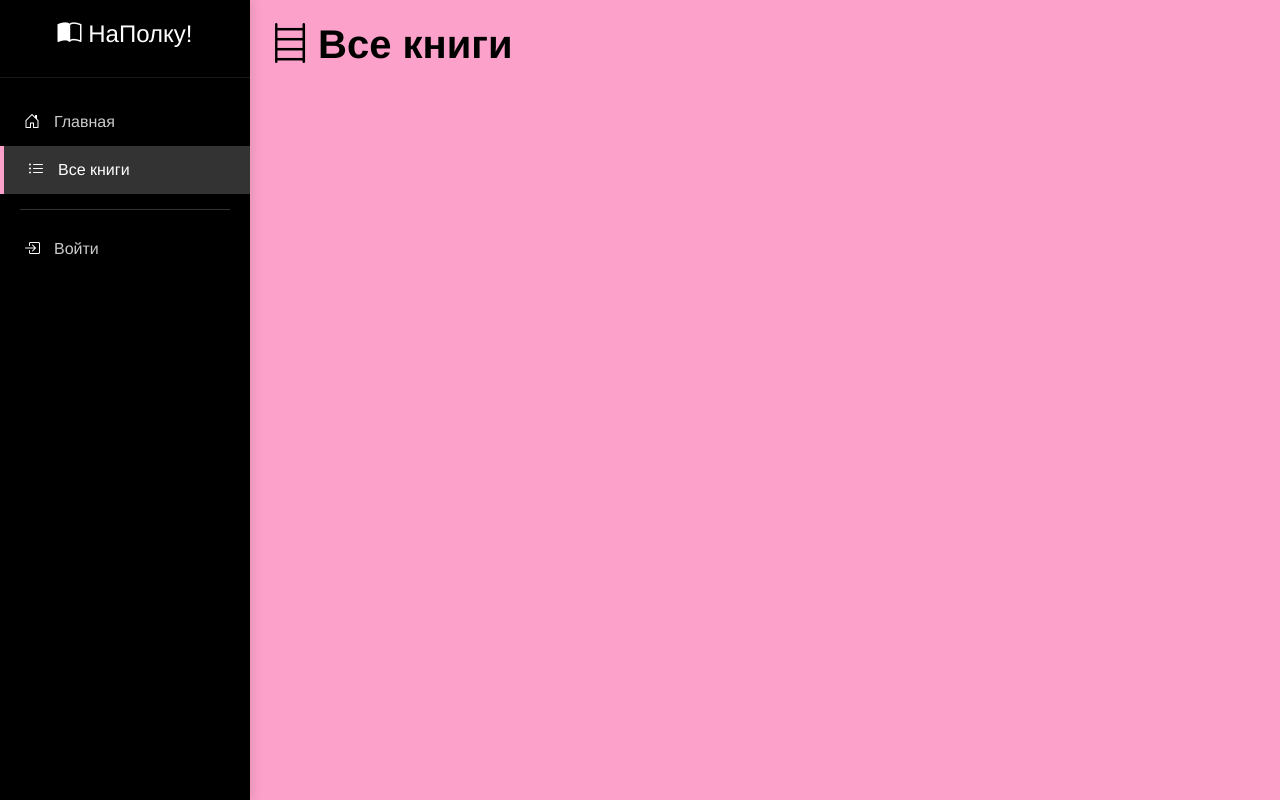
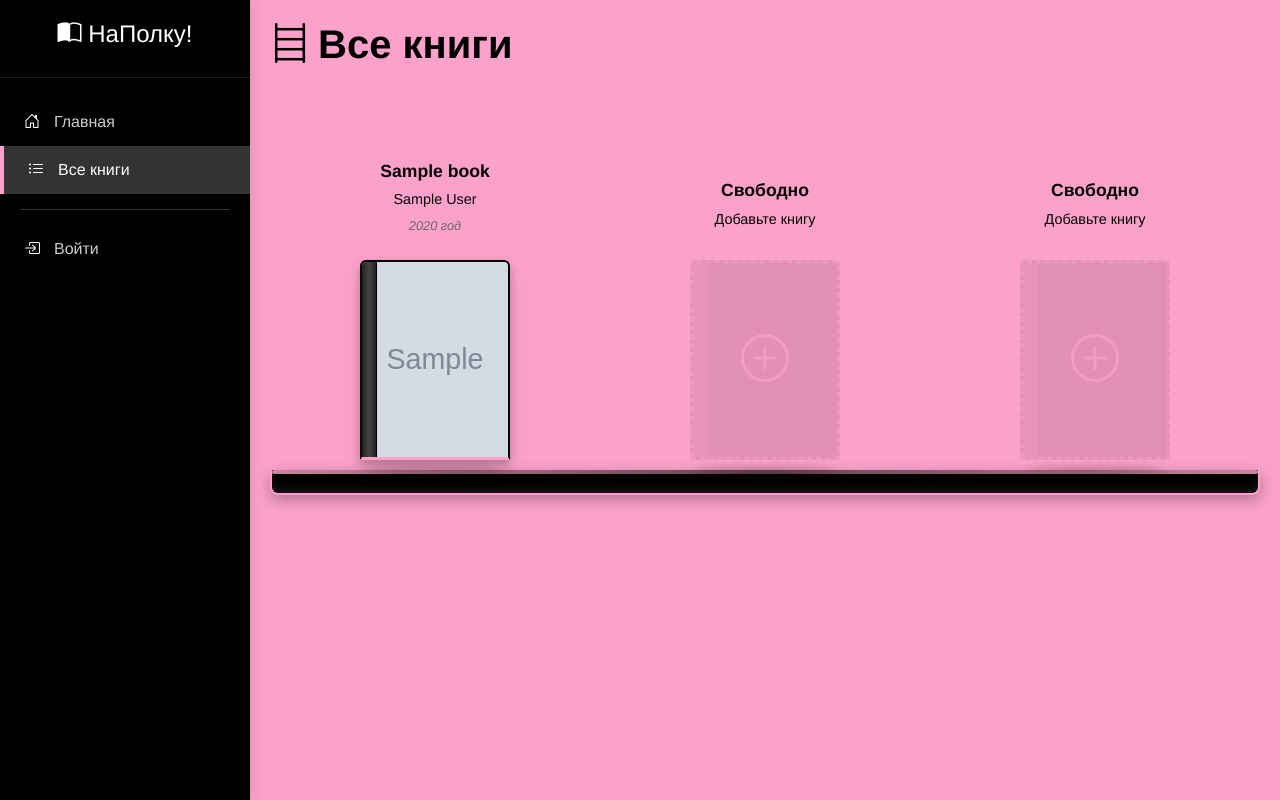
Before and after one commit to TwentyQ/ITMO_HACKATHON_PYTHON, a Django app: template templates/catalog.html in a window 1280 px wide. Run offline with Django 5.2, Linux system fonts and the light colour scheme; the template is opened without the code that fills it: values that come from a table or form of the project are taken from there, others are empty; tables that the repository leaves empty hold one stand-in row (values such as "Sample post"); grey boxes marked "Sample" are stand-in pictures.

Commit message:
feat: добавила первую полку с книгами и пустые слоты

```diff
--- a/templates/catalog.html
+++ b/templates/catalog.html
@@ -257,6 +257,41 @@
             background: rgba(0,0,0,0.3);
             filter: blur(6px);
         }
+
+        .empty-book-slot {
+            width: 150px;
+            height: 200px;
+            background: rgba(0,0,0,0.1);
+            border: 3px dashed rgba(252, 162, 202, 0.5);
+            border-radius: 6px 6px 0 0;
+            display: flex;
+            align-items: center;
+            justify-content: center;
+            color: rgba(252, 162, 202, 0.7);
+            font-size: 3rem;
+            margin: 0 auto;
+            position: relative;
+            cursor: pointer;
+            transition: all 0.3s;
+        }
+
+        .empty-book-slot:hover {
+            border-color: #fca2ca;
+            background: rgba(0,0,0,0.15);
+            color: #fca2ca;
+            transform: translateY(-5px);
+        }
+
+        .empty-book-slot:before {
+            content: '';
+            position: absolute;
+            left: 0;
+            top: 0;
+            width: 15px;
+            height: 100%;
+            background: rgba(252, 162, 202, 0.2);
+            border-radius: 6px 0 0 0;
+        }
     </style>
 </head>
 <body>
@@ -337,6 +372,82 @@
             </a>
             {% endif %}
         </div>
+
+        <!-- Полки с книгами -->
+        {% if books %}
+
+        <!-- 1 полка -->
+        <div class="shelf-container">
+            <div class="shelf-row">
+                {% for book in books|slice:"0:3" %}
+                <div class="book-cover-container">
+                    <!--Инфа о книге -->
+                    <div class="book-info">
+                        <div class="book-title">
+                            {{ book.title|truncatechars:20 }}
+                        </div>
+                        <div class="book-author">
+                            {{ book.author|truncatechars:15|default:"Неизвестен" }}
+                        </div>
+                        {% if book.publication_year %}
+                        <div class="book-year">
+                            {{ book.publication_year }} год
+                        </div>
+                        {% endif %}
+                    </div>
+
+                    <!-- Слот книги -->
+                    <div class="book-on-shelf">
+                        <a href="/catalog/book/?id={{ book.id }}" style="text-decoration: none;">
+                            <div class="book-cover">
+                                <div class="book-spine"></div>
+                                {% if book.cover_image %}
+                                <img src="{{ book.cover_image.url }}"
+                                     style="width: 100%; height: 100%; object-fit: cover;">
+                                {% else %}
+                                <div class="cover-title">
+                                    {{ book.title|truncatechars:25 }}
+                                </div>
+                                {% endif %}
+                            </div>
+                        </a>
+
+                        <div class="book-shadow-on-shelf"></div>
+                    </div>
+                </div>
+                {% endfor %}
+
+                <!-- Меньше 3х книг -->
+                {% for i in "123" %}
+                    {% if forloop.counter > books|slice:"0:3"|length %}
+                    <div class="book-cover-container">
+                        <!-- Пустой слот инфа -->
+                        <div class="book-info">
+                            <div class="book-title">Свободно</div>
+                            <div class="book-author">Добавьте книгу</div>
+                        </div>
+
+                        <!-- Пустой слот -->
+                        <div class="book-on-shelf">
+                            <a href="/catalog/new/" style="text-decoration: none;">
+                                <div class="empty-book-slot">
+                                    <i class="bi bi-plus-circle"></i>
+                                </div>
+                            </a>
+                            <div class="book-shadow-on-shelf"></div>
+                        </div>
+                    </div>
+                    {% endif %}
+                {% endfor %}
+            </div>
+            <!-- Полка -->
+            <div class="shelf">
+                <div class="shelf-top"></div>
+            </div>
+        </div>
+
+        {% endif %}
+
     </div>
 
     <script src="https://cdn.jsdelivr.net/npm/bootstrap@5.3.0/dist/js/bootstrap.bundle.min.js"></script>
```
